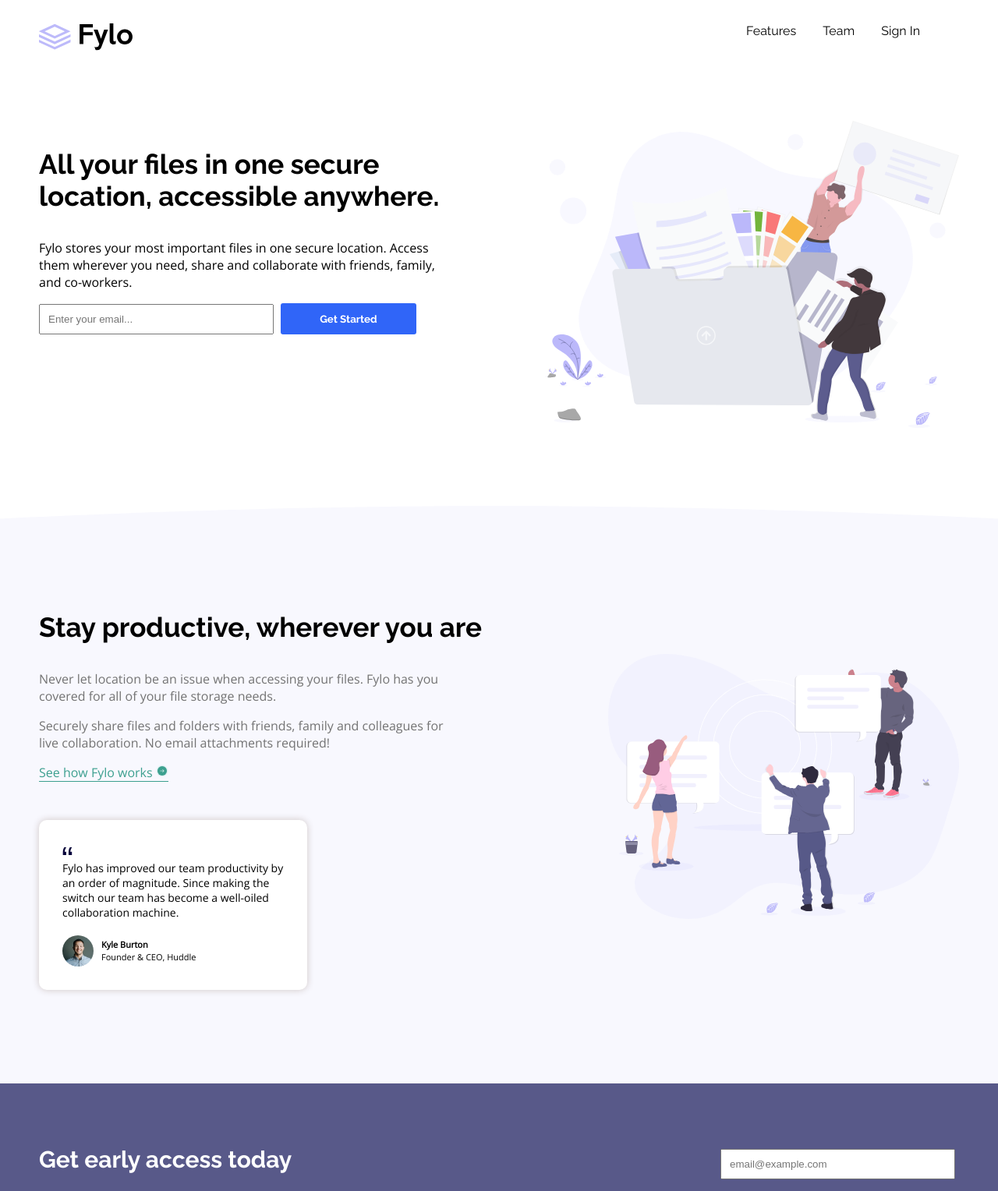
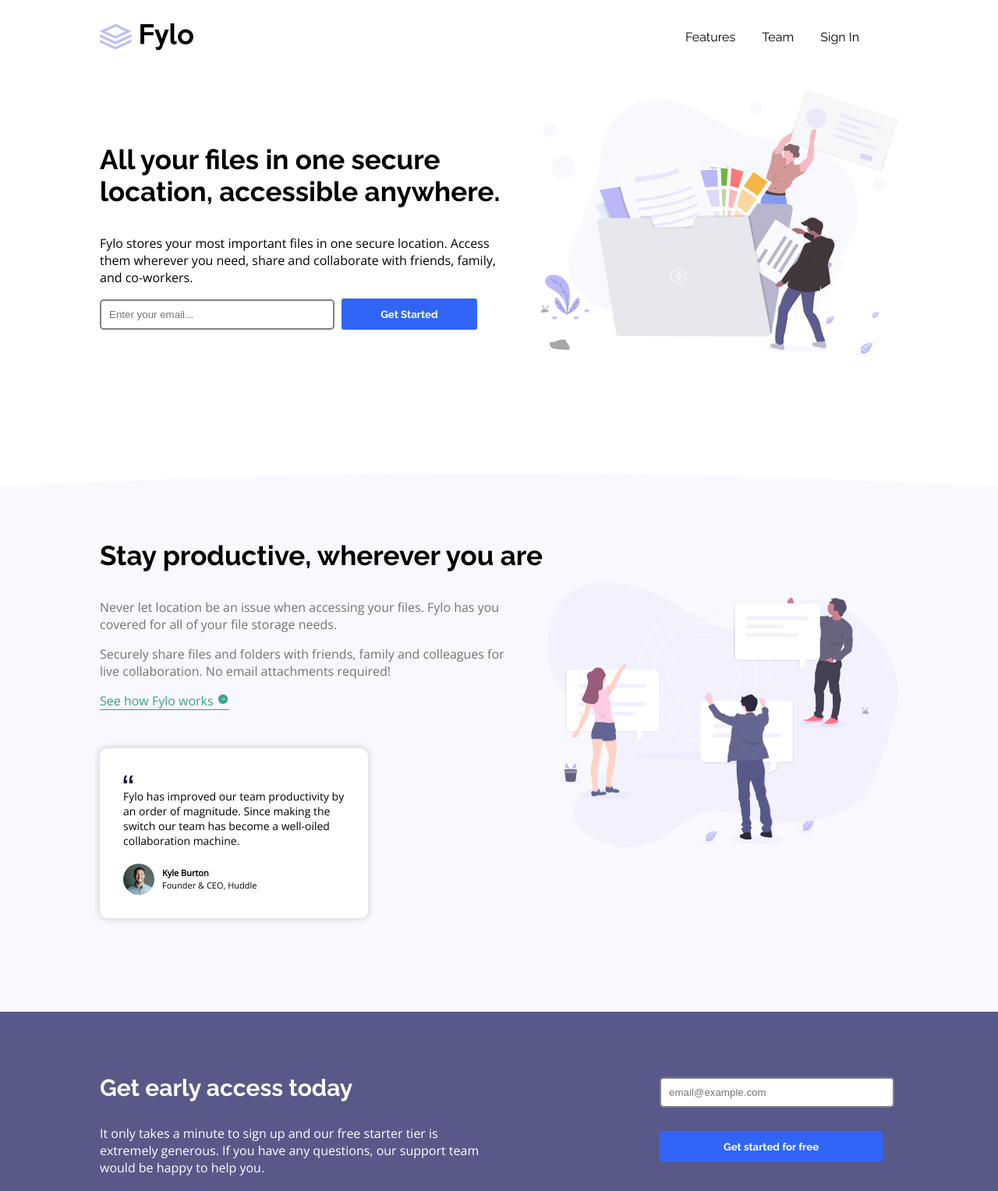
Before and after one commit to ElijahTobs/fylo-landing-page, a plain HTML site: page index.html in a window 1280 px wide. Shown: the top 1528 px of the page at 78% size. Drawn offline with nearby package versions, Linux system fonts and the light colour scheme.

Commit message:
Refactor to suit 480px screen and larger screen like 1200px and 1440px

```diff
--- a/index.html
+++ b/index.html
@@ -24,7 +24,8 @@
 </head>
 <body>
 
-  <header class="flex">
+  <header class="">
+    <div class="container flex">
       <img class="brand" src="images/brand.svg" alt="Website logo">
 
       <nav>
@@ -32,10 +33,13 @@
         <a href="#">Team</a>
         <a href="#">Sign In</a>
       </nav>
+    </div>
+
   </header>
 
   <main>
-    <section class="flex" id="first-section">
+    <section class="" id="first-section">
+      <div class="container flex">
         <article id="first-article">
           <h1>All your files in one secure <br> location, accessible anywhere. </h1>
 
@@ -52,9 +56,12 @@
         </article><!--first-article-->
 
         <img src="images/illustration-1.svg" alt="">
+      </div>
+
     </section> <!--/first-section-->
 
-    <section class="flex" id="second-section">
+    <section class="" id="second-section">
+      <div class="container flex">
         <article id="second-article">
           <h1>Stay productive, wherever you are</h1>
           <p>
@@ -85,10 +92,13 @@
         </article> <!--second-article-->
 
         <img class="beautify" src="images/illustration-2.svg" alt="">
+      </div>
+
 
     </section> <!--/second-section-->
 
-    <section class="flex" id="third-section">
+    <section class="" id="third-section">
+      <div class="container flex">
         <article>
         <h3>Get early access today</h3>
         <p>
@@ -100,10 +110,13 @@
           <input required type="email" placeholder="email@example.com"> <br>
           <button type="submit">Get started for free</button>
         </form>
+      </div>
     </section> <!--/third-section-->
+
   </main>
 
   <footer>
+    <div class="container">
       <img class="logo" src="images/logo.svg" alt="">
 
       <section class="footerlinks flex">
@@ -154,6 +167,7 @@
         Challenge by <a href="https://www.frontendmentor.io?ref=challenge" target="_blank">Frontend Mentor</a>.
         Coded by <a href="https://www.twitter.com/elijahDEVinci" target="_blank">Elijah DEVinci</a>.
       </p>
+    </div>
   </footer>
 
 
--- a/media-query.css
+++ b/media-query.css
@@ -1,4 +1,24 @@
-@media only screen and (max-width: 376px) {
+@media only screen and (max-width: 481px) {
+
+  body {
+    width: auto;
+  }
+
+  header .container {
+    flex-direction: row;
+  }
+
+  .container {
+    /* display: block; */
+    max-width: 100%;
+    flex-direction: column;
+  }
+
+  #first-section .container,
+  #second-section .container {
+    flex-direction: column-reverse;
+    /* align-items: center; */
+  }
 
   header {
     padding: 0 20px;
@@ -88,12 +108,12 @@
     font-size: 12px;
     margin-top: 0px;
   }
-
+/*
   #first-section,
   #second-section {
     flex-direction: column-reverse;
     text-align: center;
-  }
+  } */
 
   form {
     margin-top: 30px;
--- a/styles.css
+++ b/styles.css
@@ -1,8 +1,15 @@
+.container {
+  width: 95%;
+  max-width: 1024px;
+  margin: 0 auto;
+  align-items: center;
+}
+
 body {
   margin: 0;
   padding: 0;
-  max-width: 1440px;
   font-family: 'Open Sans', sans-serif;
+  margin: 0 auto;
 }
 
 header {
@@ -35,7 +42,7 @@ header img {
 }
 
 #first-section {
-  margin-top: 90px;
+  margin-top: 50px;
 }
 
 nav a {
@@ -47,6 +54,8 @@ nav a {
 input {
   padding: 10px 110px 10px 10px;
   margin-right: 5px;
+  border: 2px solid gray;
+  border-radius: 5px;
 }
 
 button {
@@ -69,12 +78,12 @@ footer {
 }
 
 #second-section {
-  background-image: url("images/bg-curve-desktop.svg");
+  background-image: url(images/bg-curve-desktop.svg);
   background-size: cover;
-  background-position: center;
-  padding-top: 100px;
+  background-position: center center;
+  padding-top: 50px;
   padding-bottom: 120px;
-  margin-top: 100px;
+  margin-top: 150px;
   align-items: center;
 }
 
@@ -201,16 +210,15 @@ footer a {
   color: hsl(224, 93%, 58%);
 }
 
-
 .logo {
   width: 120px;
 }
 
 .attribution {
-   font-size: 12px;
-   text-align: center;
-  }
+  font-size: 12px;
+  text-align: center;
+}
 
 .attribution a {
-   color: cyan;
-  }
+  color: cyan;
+}
```
Lines whose indentation alone changed are shown as unchanged.
